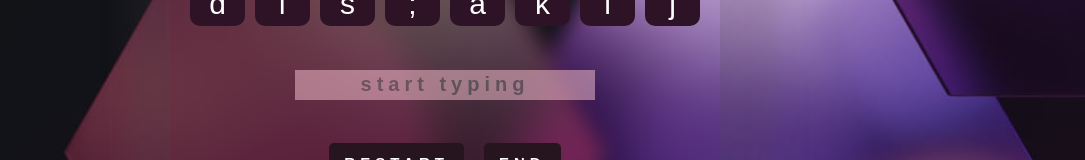
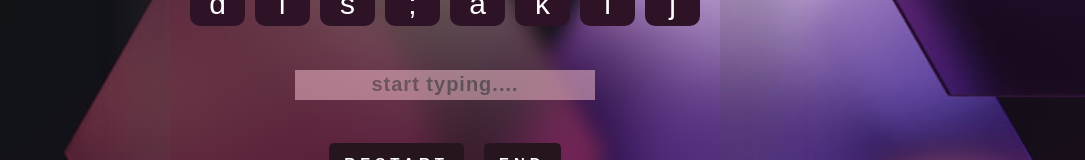
Before and after one commit to JatinSc/typing_test_app, a React (Vite) app: page / in a window 1280 px wide. Shown: the part 364-524 px from the top of the page, without its empty margins (195-1280 px from the left). Built offline with nearby package versions, Linux system fonts and the light colour scheme.

Commit message:
bug fixes

```diff
--- a/src/App.css
+++ b/src/App.css
@@ -79,7 +79,7 @@ h1 {
 }
 
 .container input {
-  letter-spacing: 5px;
+  letter-spacing: 1px;
   outline: none;
   border: none;
   background-color: rgb(252, 198, 213);
--- a/src/App.jsx
+++ b/src/App.jsx
@@ -108,14 +108,14 @@ const App = () => {
           <i
             class="bi bi-caret-right-square"
             onClick={() => {
-              setIsPause(false), setStartTime(true);
+              setIsPause(false), setStartTime(true),setEnd(false)
             }}
           ></i>
         ) : (
           <i
             class="bi bi-pause-circle"
             onClick={() => {
-              setIsPause(true), setStartTime(false);
+              setIsPause(true), setStartTime(false),setEnd(true)
             }}
           ></i>
         )}
@@ -134,9 +134,10 @@ const App = () => {
         ))}
       </div>
       <input
+        maxlength="8"
         disabled={end}
         autoFocus
-        placeholder="start typing"
+        placeholder={end?"Restart or continue.....":"start typing...."}
         onChange={(e) => checkCharacters(e.target.value)}
         value={enterKey}
       ></input>
```
